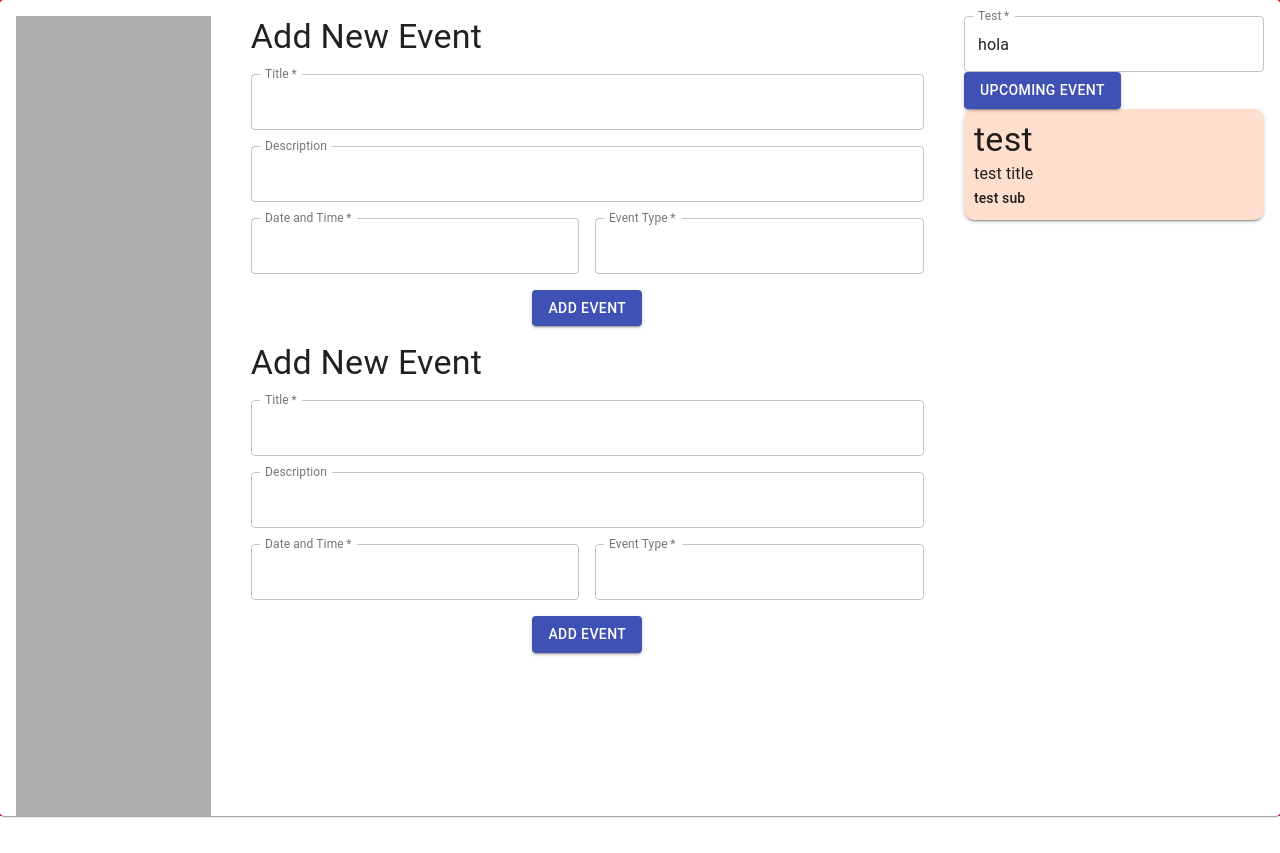
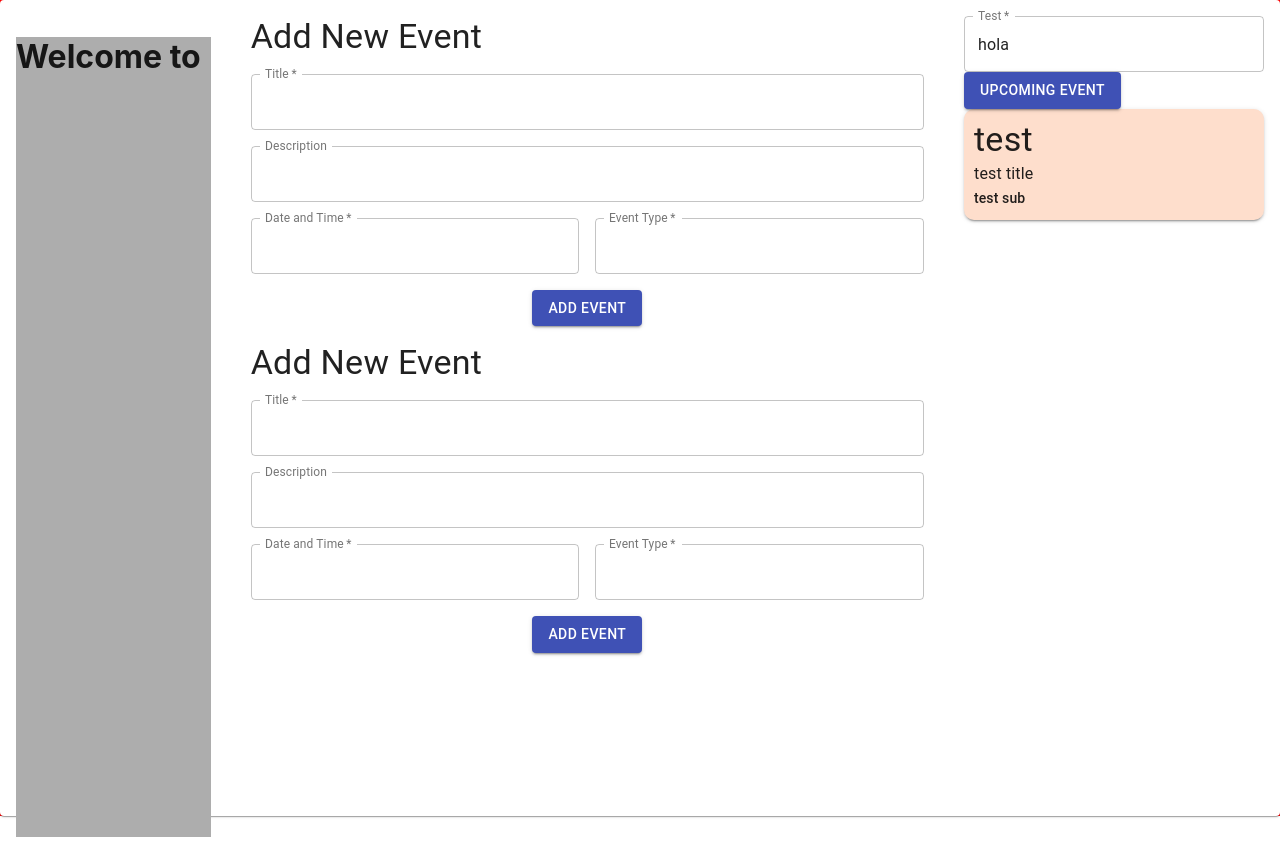
Before and after one commit to edisonAlbaSarmiento/landing-page-in-next, a Next.js app: page /about-us in a window 1280 px wide. Before the commit the page ends 832 px from the top, so only its background shows below. Built offline with nearby package versions, Linux system fonts and the light colour scheme.

Commit message:
solved error

```diff
--- a/src/pages/about-us/index.js
+++ b/src/pages/about-us/index.js
@@ -83,7 +83,14 @@ import { ContenForm, AddEventBanner } from 'components/organisms';
 // import { fetchEventData } from 'services/EventDataService';
 
 const DummyView = () => (
-  <div style={{ backgroundColor: '#adadad', height: '100vh' }}></div>
+  <div style={{ backgroundColor: '#adadad', height: '100vh' }}>
+    <h1>
+      Welcome to{' '}
+      {/* <Link href={`/contact`}>
+        <a>Contact</a>{' '}
+      </Link>{' '} */}
+    </h1>
+  </div>
 );
 
 const About = () => {
```
